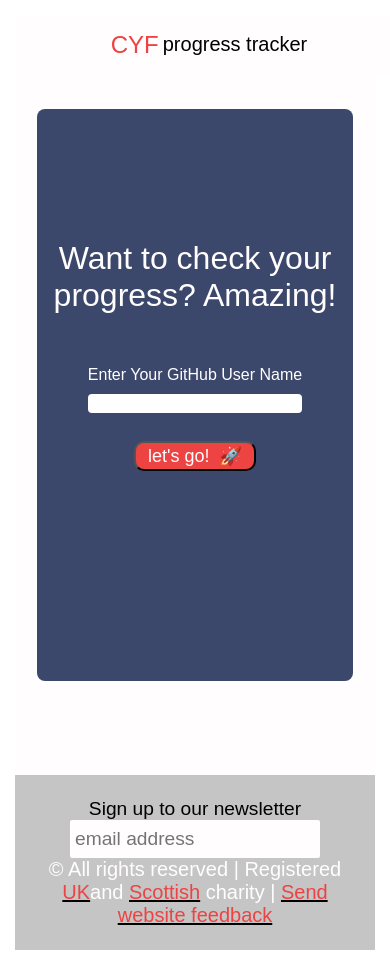
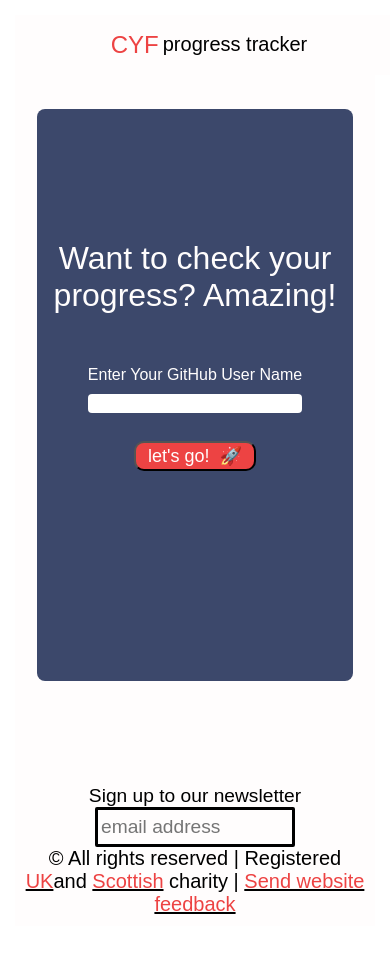
Before and after one commit to OlenaReukova/ldn9-Ctrl-Shift-Learn, a React (Create React App) app in the folder client/: page / in a window 390 px wide. After the commit the page ends 941 px from the top, so only its background shows below. Built offline with nearby package versions, Linux system fonts and the light colour scheme.

Commit message:
Update don

```diff
--- a/client/src/component/Footer.css
+++ b/client/src/component/Footer.css
@@ -5,7 +5,7 @@
   bottom: 0;
   width: 100%;
   height: 100%;
-    background-color: var(--gray);
+  background-color: var(--SecondaryColor);
   display: block;
   font-size: 1.2em;
   box-shadow: var(--black);
@@ -14,7 +14,7 @@
 
 .Footer {
   background: var(--red);
-    color: var(--SecondaryColor);
+  color: var(--black);
   height: auto;
   font-size: 1em;
   font-weight: 600;
@@ -65,6 +65,7 @@
   white-space: nowrap;
   text-shadow: none;
   box-shadow: none;
+  border: solid;
 }
 
 .newsletter {
@@ -76,3 +77,28 @@
   text-decoration: underline;
   text-decoration-color: var(--black);
 }
+
+p{
+  color: var(--black);
+}
+
+@media (max-width: 767px) {
+  .footer-section {
+    padding: 10px;
+  }
+
+  .Footer {
+    font-size: 0.9em;
+    padding: 6px;
+  }
+
+  .github,
+  .email {
+    margin-right: 2px;
+  }
+
+  .email-required {
+    width: 200px;
+    padding: 3px;
+  }
+}
```
Lines whose indentation alone changed are shown as unchanged.
